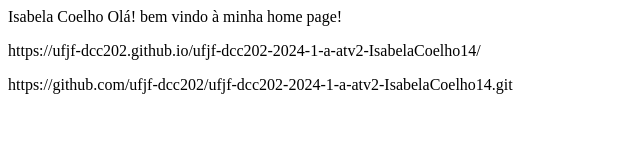
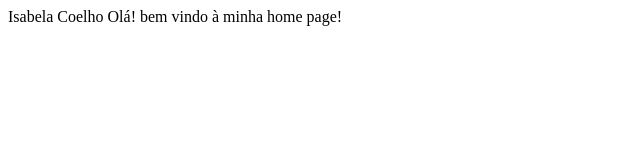
Before and after one commit to ufjf-dcc202/ufjf-dcc202-2024-1-a-atv2-IsabelaCoelho14, a plain HTML site: page index.html in a window 1280 px wide. Shown: the whole page, without its empty margins (0-640 px from the left). Drawn offline with Linux system fonts and the light colour scheme.

Commit message:
removing links

```diff
--- a/index.html
+++ b/index.html
@@ -7,11 +7,5 @@
   </head>
   <body>
     Isabela Coelho Olá! bem vindo à minha home page!
-    <p>
-      https://ufjf-dcc202.github.io/ufjf-dcc202-2024-1-a-atv2-IsabelaCoelho14/
-    </p>
-    <p>
-      https://github.com/ufjf-dcc202/ufjf-dcc202-2024-1-a-atv2-IsabelaCoelho14.git
-    </p>
   </body>
 </html>
```
